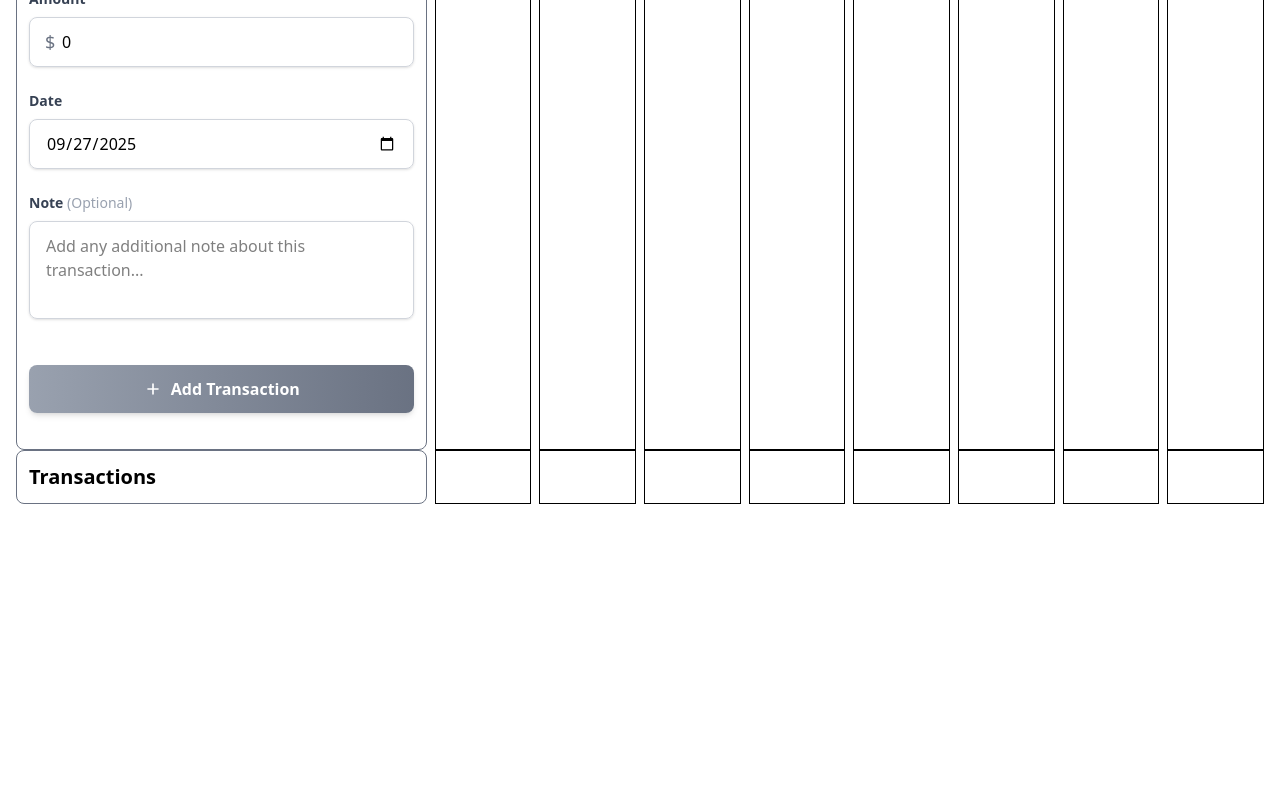
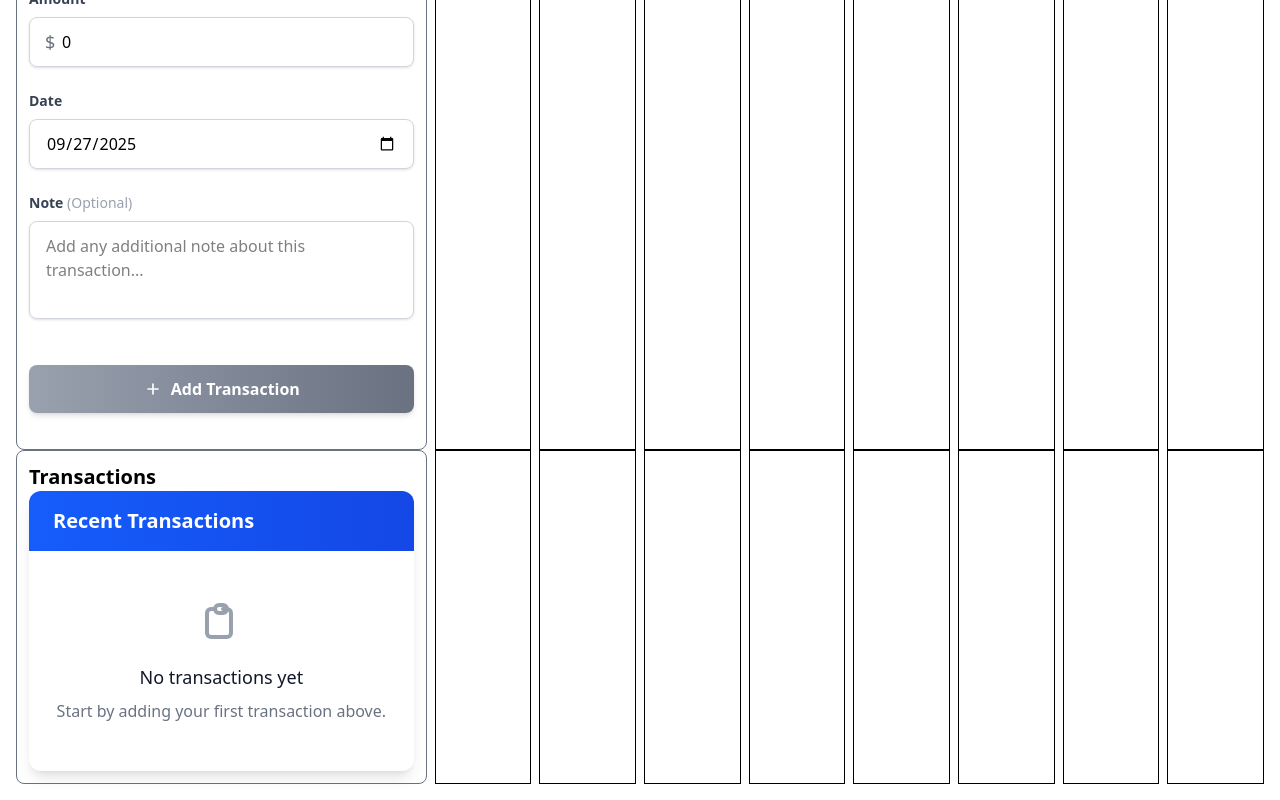
Before and after one commit to ZazaGdev/Budgie, an Angular app: page /home in a window 1280 px wide. Shown: the part 280-1080 px from the top of the page. Before the commit the page ends 800 px from the top, so only its background shows below. Built offline with nearby package versions, Linux system fonts and the light colour scheme.

Commit message:
Implemented transaction list component for displaying recent transactions

```diff
--- a/src/app/components/transactions/transaction-list/transaction-list.html
+++ b/src/app/components/transactions/transaction-list/transaction-list.html
@@ -1 +1,76 @@
-@for (transaction of transactions; track transaction.id) { {{ transaction.note }} - {{ transaction.amount }} }
+<div class="bg-white rounded-xl shadow-lg overflow-hidden">
+  <!-- Table Header -->
+  <div class="bg-gradient-to-r from-blue-600 to-blue-700 px-6 py-4">
+    <h2 class="text-xl font-bold text-white">Recent Transactions</h2>
+  </div>
+
+  <!-- Table Content -->
+  <div class="overflow-x-auto">
+    @if (transactions.length === 0) {
+    <!-- Empty State -->
+    <div class="text-center py-12">
+      <svg class="mx-auto h-12 w-12 text-gray-400 mb-4" fill="none" stroke="currentColor" viewBox="0 0 24 24">
+        <path
+          stroke-linecap="round"
+          stroke-linejoin="round"
+          stroke-width="2"
+          d="M9 5H7a2 2 0 00-2 2v10a2 2 0 002 2h8a2 2 0 002-2V7a2 2 0 00-2-2h-2M9 5a2 2 0 002 2h2a2 2 0 002-2M9 5a2 2 0 012-2h2a2 2 0 012 2"></path>
+      </svg>
+      <h3 class="text-lg font-medium text-gray-900 mb-2">No transactions yet</h3>
+      <p class="text-gray-500">Start by adding your first transaction above.</p>
+    </div>
+    } @else {
+    <!-- Transactions Table -->
+    <table class="min-w-full divide-y divide-gray-200">
+      <thead class="bg-gray-50">
+        <tr>
+          <th class="px-6 py-3 text-left text-xs font-medium text-gray-500 uppercase tracking-wider">Type</th>
+          <th class="px-6 py-3 text-left text-xs font-medium text-gray-500 uppercase tracking-wider">Category</th>
+          <th class="px-6 py-3 text-left text-xs font-medium text-gray-500 uppercase tracking-wider">Note</th>
+          <th class="px-6 py-3 text-right text-xs font-medium text-gray-500 uppercase tracking-wider">Amount</th>
+        </tr>
+      </thead>
+      <tbody class="bg-white divide-y divide-gray-200">
+        @for (transaction of transactions; track transaction.id) {
+        <tr class="hover:bg-gray-50 transition-colors duration-200">
+          <!-- Type -->
+          <td class="px-6 py-4 whitespace-nowrap">
+            @if (transaction.type === 'income') {
+            <span
+              class="inline-flex items-center px-2.5 py-0.5 rounded-full text-xs font-medium bg-green-100 text-green-800">
+              💰 Income
+            </span>
+            } @else {
+            <span
+              class="inline-flex items-center px-2.5 py-0.5 rounded-full text-xs font-medium bg-red-100 text-red-800">
+              💸 Expense
+            </span>
+            }
+          </td>
+
+          <!-- Category -->
+          <td class="px-6 py-4 whitespace-nowrap text-sm text-gray-900">
+            {{ transaction.category.name }}
+          </td>
+
+          <!-- Note -->
+          <td class="px-6 py-4 text-sm text-gray-700">
+            {{ transaction.note || 'No note' }}
+          </td>
+
+          <!-- Amount -->
+          <td class="px-6 py-4 whitespace-nowrap text-sm text-right font-medium">
+            @if (transaction.type === 'income') {
+            <span class="text-green-600 font-semibold">+${{ transaction.amount }}</span>
+            } @else {
+            <span class="text-red-600 font-semibold">-${{ transaction.amount }}</span>
+            }
+          </td>
+        </tr>
+        }
+      </tbody>
+    </table>
+
+    }
+  </div>
+</div>
--- a/src/app/components/transactions/transaction-list/transaction-list.ts
+++ b/src/app/components/transactions/transaction-list/transaction-list.ts
@@ -18,4 +18,17 @@ export class TransactionList implements OnInit {
     this.cdr.detectChanges();
     console.log(this.transactions);
   }
+  getTotalIncome(): number {
+    return this.transactions.filter(t => t.type === 'income').reduce((sum, t) => sum + t.amount, 0);
+  }
+
+  getTotalExpenses(): number {
+    return this.transactions
+      .filter(t => t.type === 'expense')
+      .reduce((sum, t) => sum + t.amount, 0);
+  }
+
+  getNetTotal(): number {
+    return this.getTotalIncome() - this.getTotalExpenses();
+  }
 }
```
